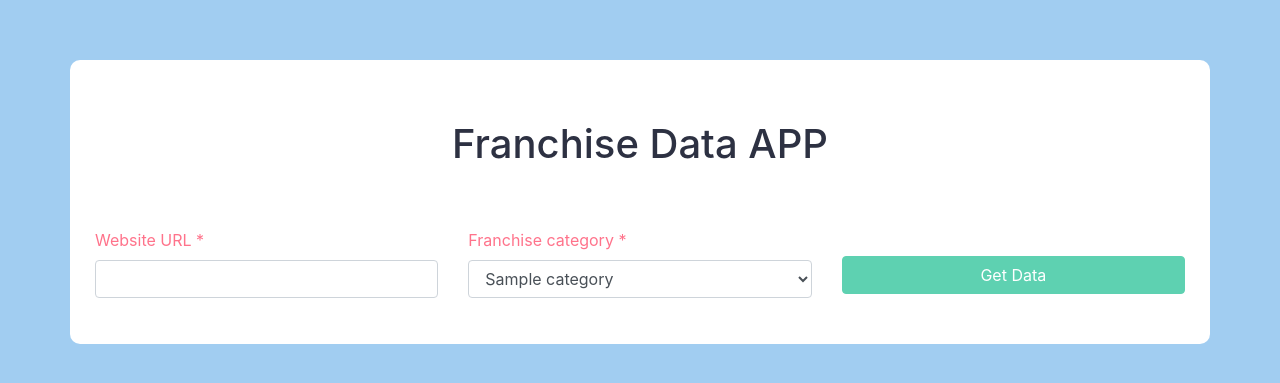
After one commit to jesusquev3311/php-scraper, a PHP site: page /front.php in a window 1280 px wide. The commit adds this page. Shown: the top 383 px of the page. Run offline with PHP 8.4, Linux system fonts and the light colour scheme; tables that the repository leaves empty or names only in its code hold one stand-in row (values such as "Sample post"); some libraries are stand-ins or nearby versions.

Commit message:
scrapper

```diff
--- a/db.php
+++ b/db.php
@@ -1,8 +1,8 @@
 <?php
 $servername = "localhost";
-$username = "root";
-$password = "root";
-$database = "prueba";
+$username = "expobusi_franshu";
+$password = "Fran!@#123";
+$database = "expobusi_franchise";
 
 // Create connection
 $conn = mysqli_connect($servername, $username, $password, $database);
--- /dev/null
+++ b/front.php
@@ -0,0 +1,60 @@
+<!doctype html>
+<html lang="en">
+<head>
+    <meta charset="UTF-8">
+    <meta name="viewport" content="width=device-width, user-scalable=no, initial-scale=1.0, maximum-scale=1.0, minimum-scale=1.0">
+    <meta http-equiv="X-UA-Compatible" content="ie=edge">
+    <title>Franchise App</title>
+    <link rel="stylesheet" href="./node_modules/bootstrap/dist/css/bootstrap.min.css">
+    <link rel="stylesheet" href="style.css">
+</head>
+<body>
+
+<?php
+include 'db.php';
+
+$categories = $conn->query('select id, category_name from category');
+if(!$categories){
+    echo "Error: " . $sql . "<br>" . $conn->error;
+}
+?>
+<section id="scrapper-form" class="section-wrapper">
+    <div class="container">
+        <h1>Franchise Data APP</h1>
+        <div class="row">
+            <form action="index.php" method="post">
+                <div class="row">
+                    <div class="col-sm-4">
+                        <div class="form-group">
+                            <label for="">Website URL *</label>
+                            <input type="text" name="webite_url" id="website_url" class="form-control" required>
+                        </div>
+                    </div>
+                    <div class="col-sm-4">
+                        <div class="form-group">
+                            <label for="">Franchise category *</label>
+                            <select name="franchise_cat" id="franchise_cat" class="form-control">
+                                <?php
+                                if($categories->num_rows > 0){
+                                    // output data of each row
+                                    while($row = $categories->fetch_assoc()){
+                                        echo "<option value='" . $row["id"] . "'>" . $row["category_name"] . "</option>";
+                                    }
+                                }
+                                ?>
+                            </select>
+                        </div>
+                    </div>
+                    <div class="col-sm-4">
+                        <div class="form-group">
+                            <button type="submit" class="btn btn-primary btn-block">Get Data</button>
+                        </div>
+                    </div>
+                </div>
+            </form>
+        </div>
+    </div>
+</section>
+
+</body>
+</html>
--- /dev/null
+++ b/style.css
@@ -0,0 +1,52 @@
+body{
+    background-color: #A1CDF1;
+    color: #2D3142;
+}
+
+.section-wrapper .container{
+   background-color: #fff;
+    padding: 30px 40px;
+    margin-top: 60px;
+    text-align: center;
+    border-radius: 10px;
+    margin-bottom: 60px;
+}
+
+.section-wrapper h1{
+    margin: 30px 0px 60px 0px;
+}
+
+#scrapper-form .btn{
+    background-color: #5ED1B1;
+    border-color: #5ED1B1;
+    margin-top: 24px;
+}
+
+#scrapper-form form{
+    width: 100%;
+}
+#scrapper-form form .row{
+    display: flex;
+    align-items: center;
+}
+
+#scrapper-form label{
+    color: #FF738B;
+    text-align: left;
+    display: block;
+}
+
+.section-wrapper h4{
+    display: block;
+    margin: 30px 0;
+}
+
+.message-wrapper{
+    padding: 30px 40px;
+}
+.row.border-w{
+    padding: 30px 40px;
+}
+.border-w{
+    border: 1px solid #ededed;
+}
```
Also changed, not shown: index.php (+172 -63 lines), package.json (added, +24 -0 lines), favicon.png (added), package-lock.json (added).
